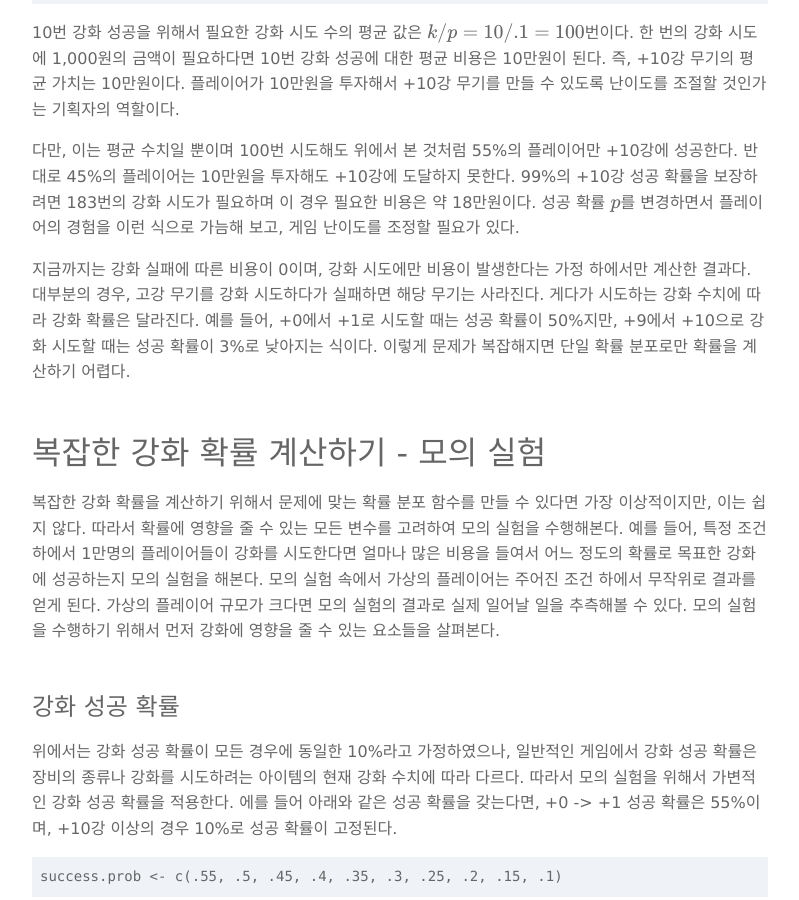
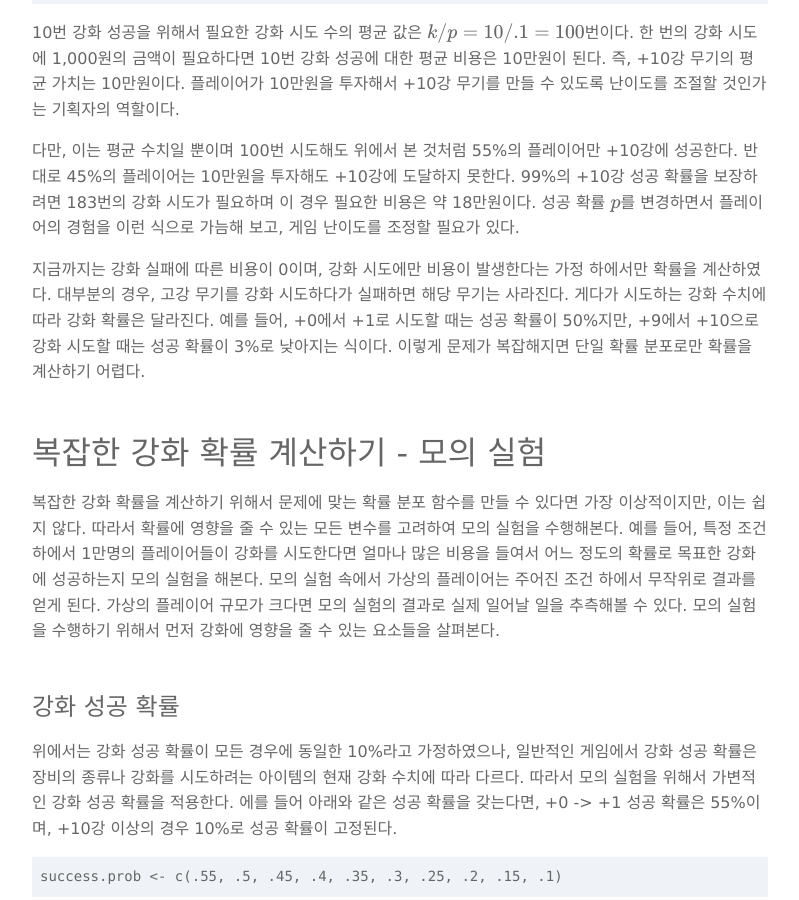
Before and after one commit to boxnwhiskr/boxnwhiskr.github.io, a Jekyll site: the page built from _posts/2015-05-21-binomial_dist_in_games.markdown, in a window 1280 px wide and 900 px high, scrolled down 6464 px. Shown: the whole window, without its empty margins (240-1039 px from the left). Built offline with Jekyll 4.4.1, drawn with Linux system fonts in a browser that asks for light colours; nearby versions of some CDN libraries; some web fonts are replaced; formulas are drawn with MathJax 3.

Commit message:
Fix typo

```diff
--- a/_posts/2015-05-21-binomial_dist_in_games.markdown
+++ b/_posts/2015-05-21-binomial_dist_in_games.markdown
@@ -218,7 +218,7 @@ $$P(X=r) = \frac{(k + r - 1)!}{k!(r-1)!}(1-p)^{r}p^{k}$$
 99%의 +10강 성공 확률을 보장하려면 183번의 강화 시도가 필요하며 이 경우 필요한 비용은 약 18만원이다.
 성공 확률 $p$를 변경하면서 플레이어의 경험을 이런 식으로 가늠해 보고, 게임 난이도를 조정할 필요가 있다.
 
-지금까지는 강화 실패에 따른 비용이 0이며, 강화 시도에만 비용이 발생한다는 가정 하에서만 계산한 결과다.
+지금까지는 강화 실패에 따른 비용이 0이며, 강화 시도에만 비용이 발생한다는 가정 하에서만 확률을 계산하였다.
 대부분의 경우, 고강 무기를 강화 시도하다가 실패하면 해당 무기는 사라진다.
 게다가 시도하는 강화 수치에 따라 강화 확률은 달라진다.
 예를 들어, +0에서 +1로 시도할 때는 성공 확률이 50%지만, +9에서 +10으로 강화 시도할 때는 성공 확률이 3%로 낮아지는 식이다.
```
